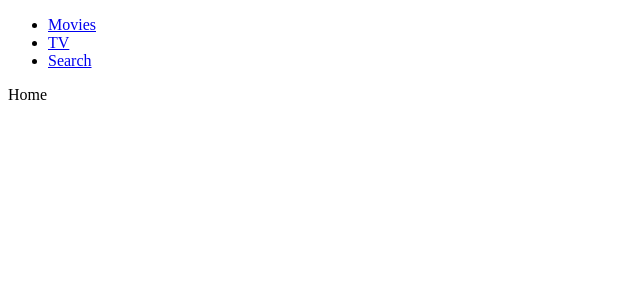
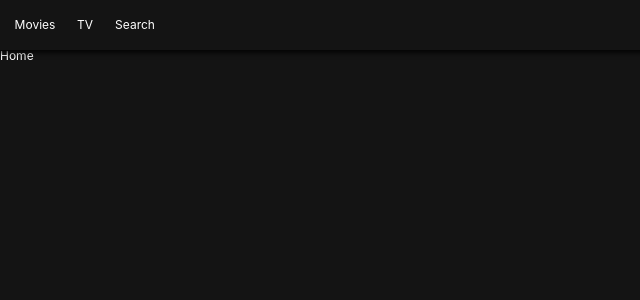
Before and after one commit to buyeolim/nc_nomflix, a React (Create React App) app: page / in a window 1280 px wide. Shown: the top 300 px of the page, without its empty margins (0-640 px from the left). Built offline with nearby package versions, Linux system fonts and the light colour scheme.

Commit message:
Update header(ch3.0 ~ 3.3)

```diff
--- a/package.json
+++ b/package.json
@@ -11,6 +11,8 @@
     "react-dom": "^17.0.2",
     "react-router-dom": "^5.2.0",
     "react-scripts": "4.0.3",
+    "styled-components": "^5.2.3",
+    "styled-reset": "^4.3.4",
     "web-vitals": "^1.1.1"
   },
   "scripts": {
--- a/src/components/App.js
+++ b/src/components/App.js
@@ -1,13 +1,13 @@
 import React, { Component } from "react";
 import Router from "./Router";
-import Header from "./Header";
+import GlobalStyles from "./GlobalStyles";
 
 class App extends Component {
   render() {
     return (
       <>
-        <Header />
         <Router />
+        <GlobalStyles />
       </>
     );
   }
--- /dev/null
+++ b/src/components/GlobalStyles.js
@@ -0,0 +1,22 @@
+import { createGlobalStyle } from "styled-components";
+import reset from "styled-reset";
+
+const globalStyles = createGlobalStyle`
+    ${reset};
+    a {
+        text-decoration: none;
+        color: inherit;
+    }
+    * {
+        box-sizing: border-box;
+    }
+    body {
+        font-family: -apple-system, BlinkMacSystemFont, 'Segoe UI', Roboto, Oxygen, Ubuntu, Cantarell, 'Open Sans', 'Helvetica Neue', sans-serif;
+        font-size: 12px;
+        background-color: rgba(20, 20, 20, 1);
+        color: white;
+        padding-top: 50px;
+    }
+`;
+
+export default globalStyles;
--- a/src/components/Header.js
+++ b/src/components/Header.js
@@ -1,17 +1,50 @@
 import React from "react";
+import { Link } from "react-router-dom";
+import styled from "styled-components";
+
+const Header = styled.header`
+  color: white;
+  position: fixed;
+  top: 0;
+  left: 0;
+  width: 100%;
+  height: 50px;
+  display: flex;
+  align-litem: center;
+  padding: 0px 10px;
+  background-color: rgba(20, 20, 20, 0.8);
+  box-shadow: 0px 1px 5px 2px rgba(0, 0, 0, 0.8);
+`;
+const List = styled.ul`
+  display: flex;
+  &:hover {
+    background-color: blue;
+  }
+`;
+const Item = styled.li`
+  width: 50px;
+  height: 50px;
+  text-align: center;
+`;
+const SLink = styled(Link)`
+  height: 50px;
+  display: flex;
+  align-items: center;
+  justify-content: center;
+`;
 
 export default () => (
-  <header>
-    <ul>
-      <li>
-        <a href="/">Movies</a>
-      </li>
-      <li>
-        <a href="/tv">TV</a>
-      </li>
-      <li>
-        <a href="/search">Search</a>
-      </li>
-    </ul>
-  </header>
+  <Header>
+    <List>
+      <Item>
+        <SLink to="/">Movies</SLink>
+      </Item>
+      <Item>
+        <SLink to="/tv">TV</SLink>
+      </Item>
+      <Item>
+        <SLink to="/search">Search</SLink>
+      </Item>
+    </List>
+  </Header>
 );
--- a/src/components/Router.js
+++ b/src/components/Router.js
@@ -8,9 +8,12 @@ import {
 import Home from "../routes/Home";
 import Tv from "../routes/Tv";
 import Search from "../routes/Search";
+import Header from "./Header";
 
 export default () => (
   <Router>
+    <>
+      <Header />
       <Switch>
         <Route path="/" exact component={Home} />
         <Route path="/tv" exact component={Tv} />
@@ -18,5 +21,6 @@ export default () => (
         <Route path="/search" component={Search} />
         <Redirect from="*" to="/" />
       </Switch>
+    </>
   </Router>
 );
```
Also changed, not shown: 1 other file (tests, documents, lock files or other folders). Lines whose indentation alone changed are shown as unchanged.
